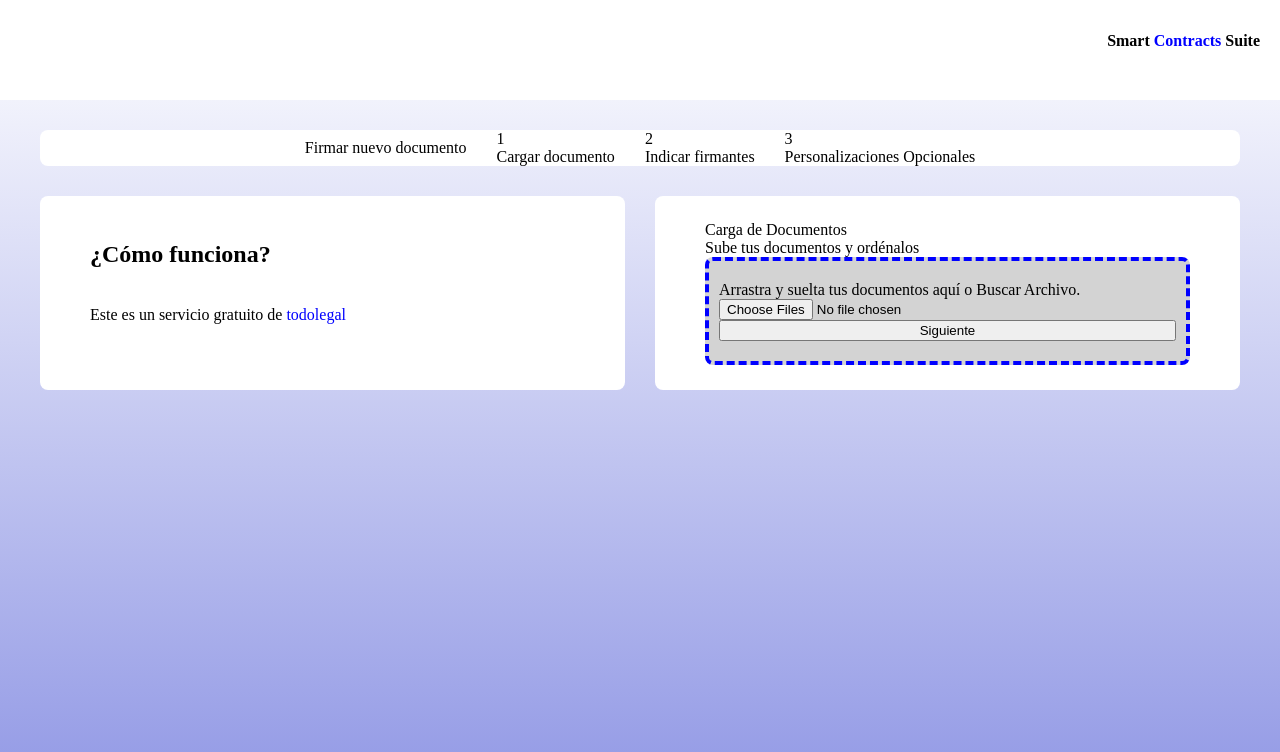
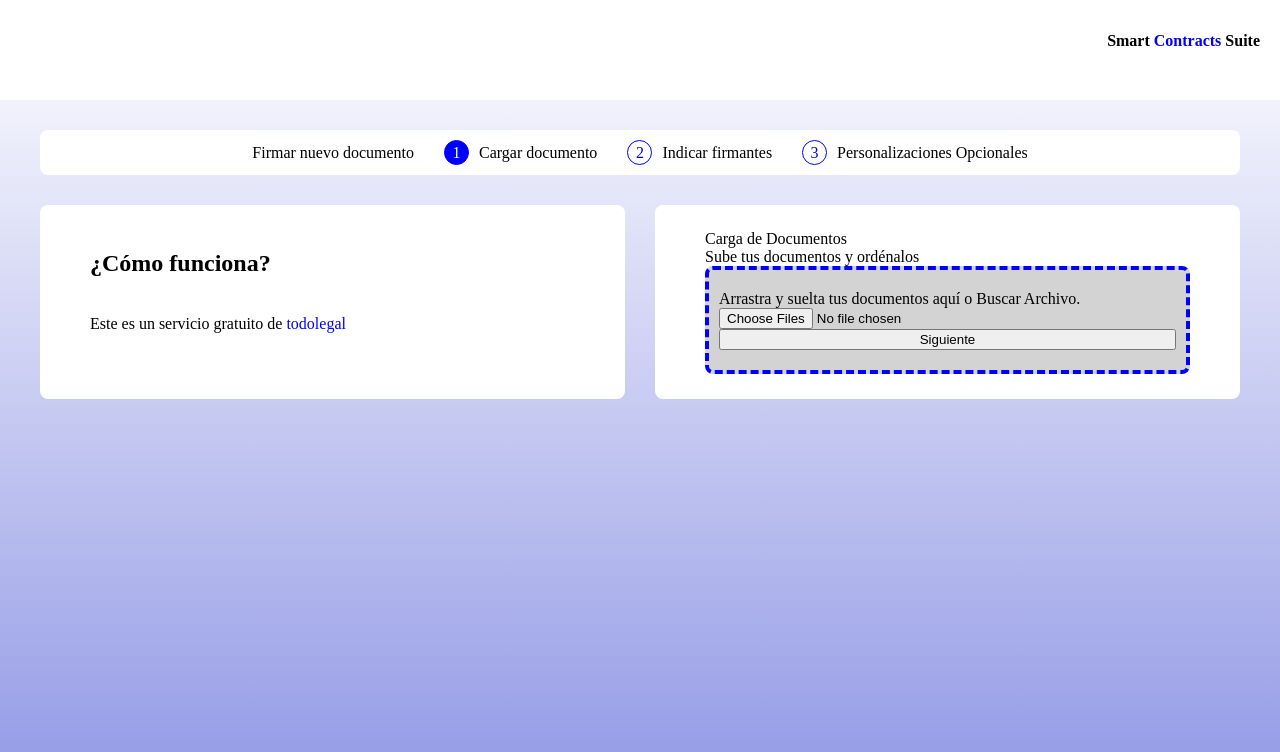
Before and after one commit to dkg-0717/todo-legal, a Vue app: page / in a window 1280 px wide. Shown: the top 752 px of the page. Built offline with nearby package versions, Linux system fonts and the light colour scheme.

Commit message:
Avances en header de stepper

```diff
--- a/src/assets/css/stepper.css
+++ b/src/assets/css/stepper.css
@@ -3,6 +3,7 @@
   background: #fff;
   gap: 30px;
   width: 100%;
+  padding: 10px 30px;
   display: flex;
   align-items: center;
   justify-content: center;
@@ -19,5 +20,25 @@
 }
 
 .stepper-list li {
+  gap: 10px;
+  display: flex;
+  align-items: center;
   list-style: none;
 }
+
+.step-circle {
+  width: 25px;
+  height: 25px;
+  display: flex;
+  align-items: center;
+  justify-content: center;
+  background: #fff;
+  border-radius: 50%;
+  color: blue;
+  border: 1px solid blue;
+}
+
+.step-circle.step-active {
+  background: blue;
+  color: white;
+}
--- a/src/components/Stepper/HeaderStepper.vue
+++ b/src/components/Stepper/HeaderStepper.vue
@@ -2,8 +2,10 @@
   <section class="header-stepper">
     <p>Firmar nuevo documento</p>
     <ul class="stepper-list">
-      <li v-for="(option, index) in stepperOptions">
-        <p>{{ index + 1 }}</p>
+      <li v-for="(option, idx) in stepperOptions">
+        <p class="step-circle" :class="{ 'step-active': index == idx }">
+          {{ idx + 1 }}
+        </p>
         <p>{{ option }}</p>
       </li>
     </ul>
@@ -11,6 +13,12 @@
 </template>
 
 <script setup>
+import { storeToRefs } from 'pinia';
+import { useStepperStore } from '@/stores/stepper';
+
+const stepperStore = useStepperStore()
+const { index } = storeToRefs(stepperStore)
+
 const stepperOptions = [
   "Cargar documento",
   "Indicar firmantes",
```
